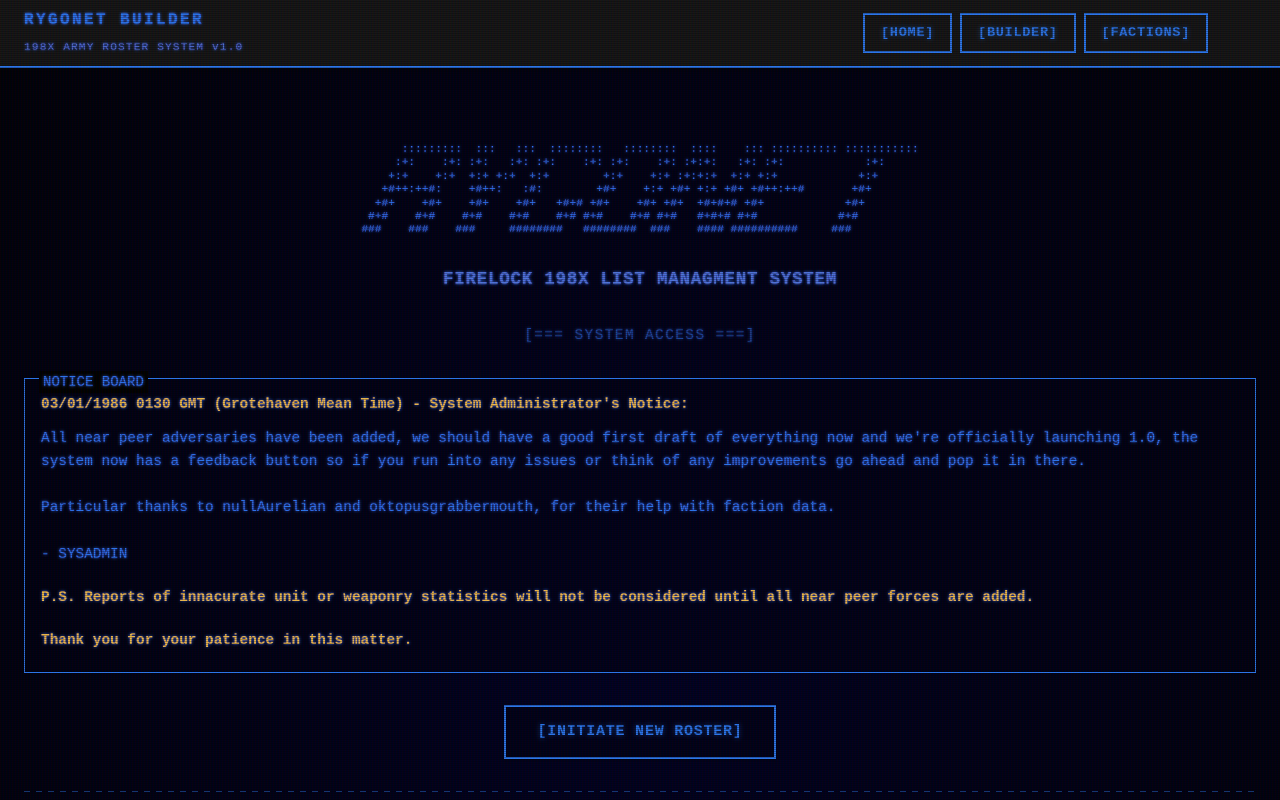
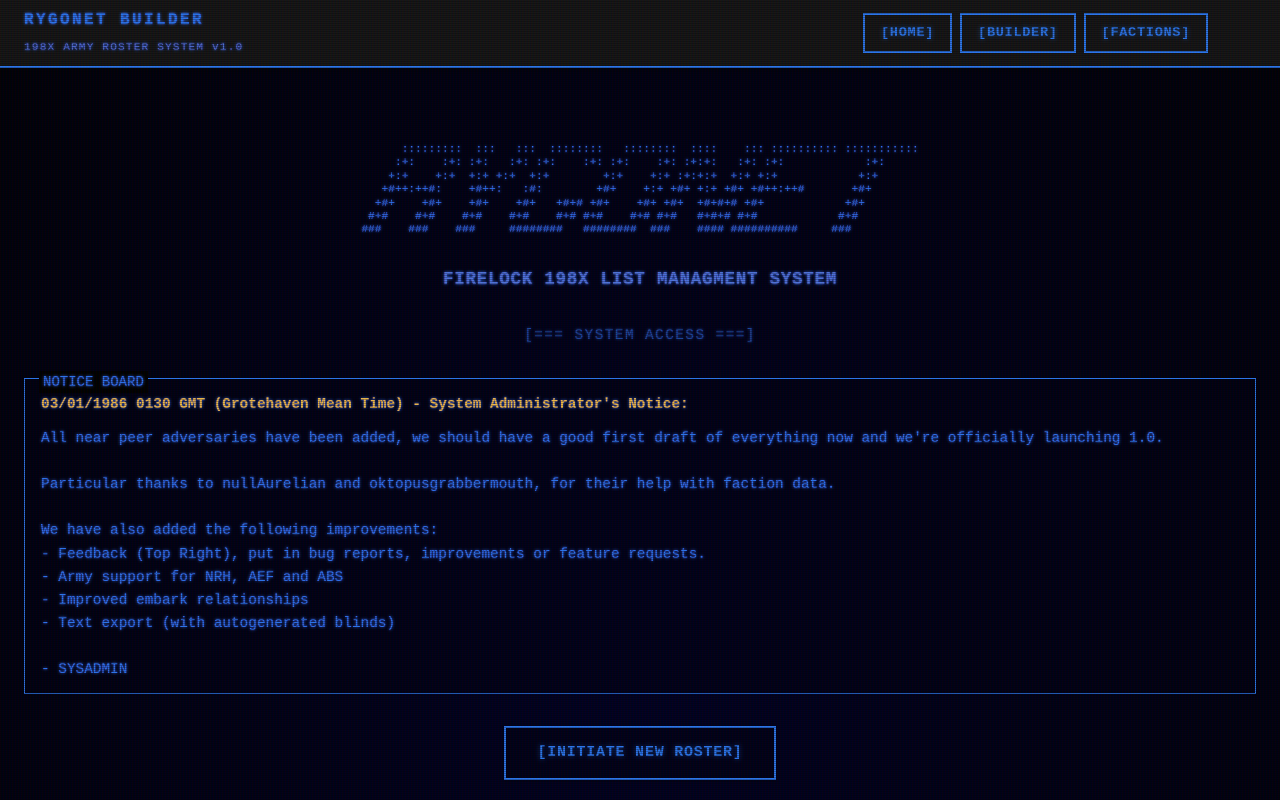
Before and after one commit to aSipiere/rygonet, a React (Vite) app: page / in a window 1280 px wide. Shown: the top 800 px of the page. Built offline with nearby package versions, Linux system fonts and the light colour scheme; some icons are missing.

Commit message:
update home page

```diff
--- a/src/pages/HomePage.tsx
+++ b/src/pages/HomePage.tsx
@@ -93,32 +93,25 @@ export default function HomePage() {
               }}
             >
               All near peer adversaries have been added, we should have a good first draft of everything now and we're
-              officially launching 1.0, the system now has a feedback button so if you run into any issues or think of any
-              improvements go ahead and pop it in there.
+              officially launching 1.0.
               <br />
               <br />
               Particular thanks to nullAurelian and oktopusgrabbermouth, for their help with faction data.
               <br />
               <br />
+              We have also added the following improvements:
+              <br />
+              - Feedback (Top Right), put in bug reports, improvements or feature requests.
+              <br />
+              - Army support for NRH, AEF and ABS
+              <br />
+              - Improved embark relationships
+              <br />
+              - Text export (with autogenerated blinds)
+              <br />
+              <br />
               - SYSADMIN
 
-            </Typography>
-            <Typography
-              variant="body2"
-              sx={{
-                color: 'warning.main',
-                fontFamily: 'monospace',
-                fontWeight: 'bold',
-                mb: 1,
-              }}
-            >
-              <br />
-              P.S.
-              Reports of innacurate unit or weaponry statistics will not be considered
-              until all near peer forces are added.
-              <br />
-              <br />
-              Thank you for your patience in this matter.
             </Typography>
           </Collapse>
         </TerminalBox>
```
